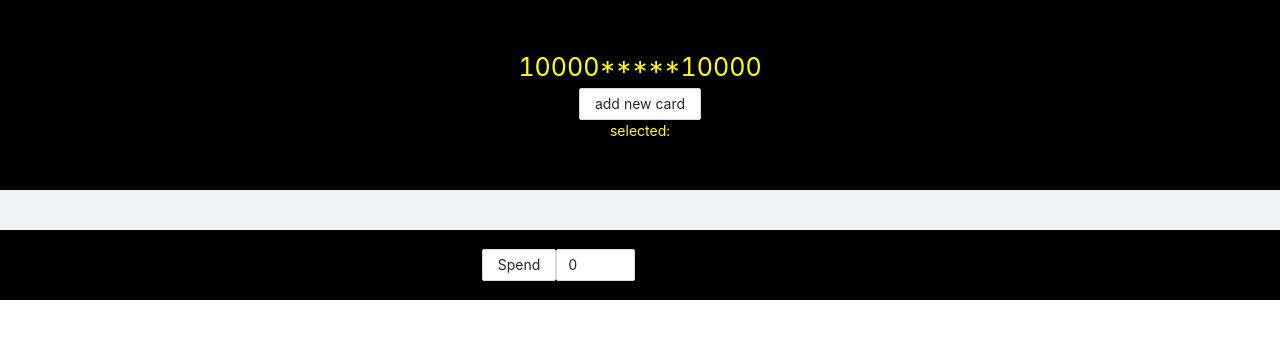
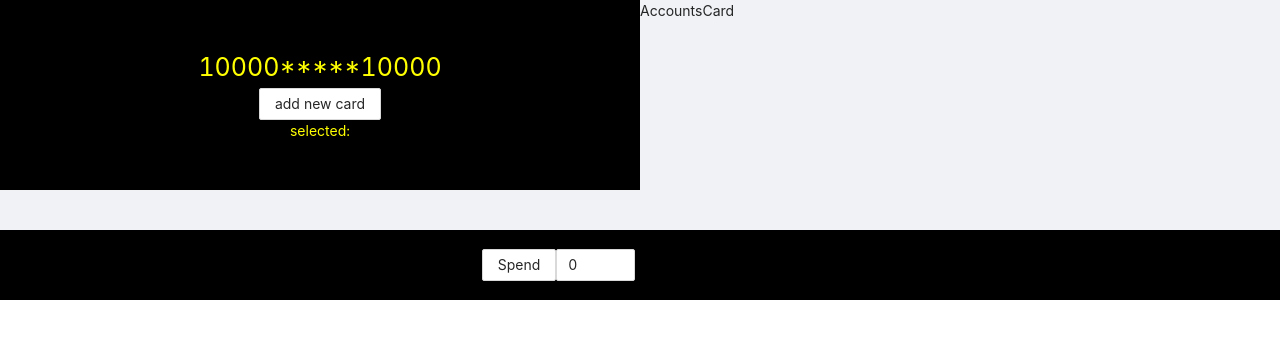
Before and after one commit to impedance/honeykeeper, a React (Create React App) app: page / in a window 1280 px wide. Shown: the top 338 px of the page. Built offline with nearby package versions, Linux system fonts and the light colour scheme.

Commit message:
add accounts section

```diff
--- a/src/App.tsx
+++ b/src/App.tsx
@@ -111,7 +111,7 @@ const App: FC = () => {
   return (
     <Layout>
       <Row>
-        <Col span={24}>
+        <Col span={12}>
           <div className="accounts-area">
             <div className="total-amount">
               {totalAmount}*****{sberAccount}
@@ -129,6 +129,9 @@ const App: FC = () => {
               />
             )}
           </div>
+        </Col>
+        <Col>
+          <div>AccountsCard</div>
         </Col>
       </Row>
       <Content className="content">
```
